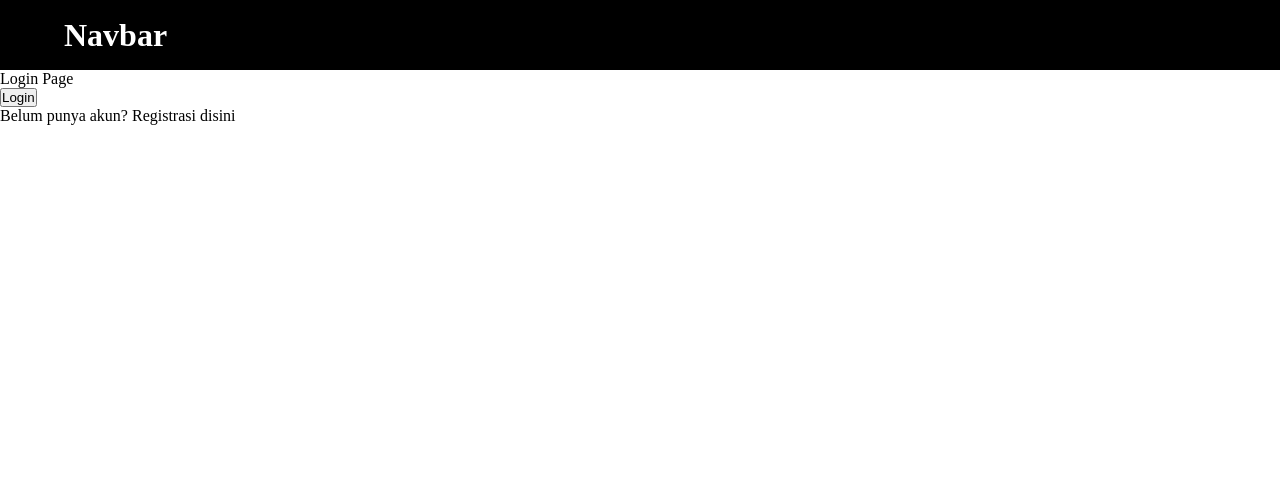
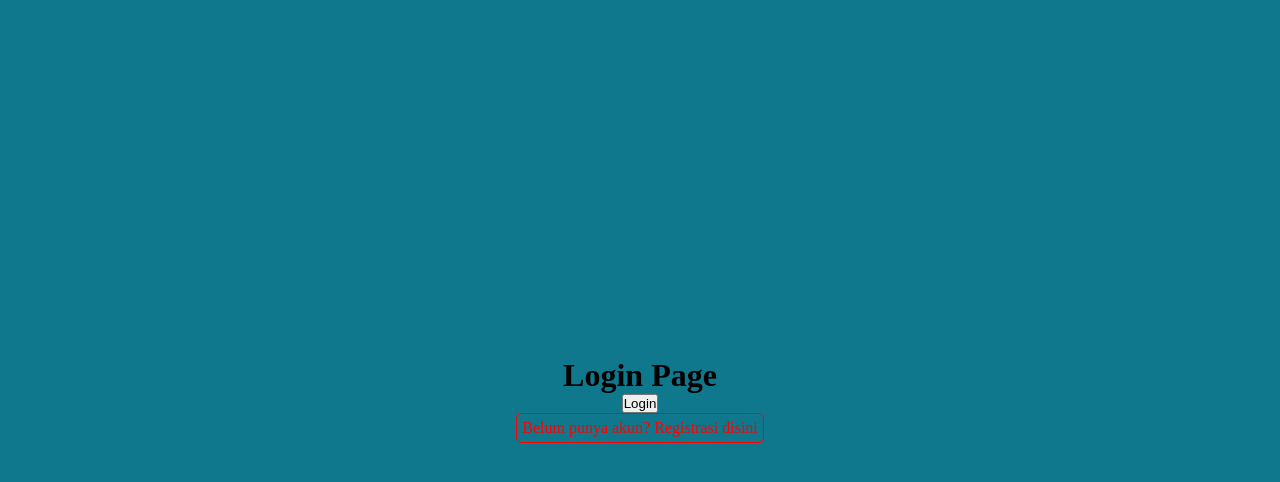
Before and after one commit to azizhadiid/Next_Learn, a Next.js app in the folder next-app/: page /auth/login in a window 1280 px wide. Shown: the top 482 px of the page. Built offline with nearby package versions, Linux system fonts and the light colour scheme.

Commit message:
Styling CSS and SCSS

```diff
--- a/next-app/package.json
+++ b/next-app/package.json
@@ -18,5 +18,8 @@
     "react": "19.1.0",
     "react-dom": "19.1.0",
     "typescript": "5.8.3"
+  },
+  "devDependencies": {
+    "sass": "^1.87.0"
   }
 }
--- a/next-app/src/components/layouts/AppShell/index.tsx
+++ b/next-app/src/components/layouts/AppShell/index.tsx
@@ -1,14 +1,19 @@
+import { useRouter } from "next/router";
 import Navbar from "../Navbar";
 
 type AppShellProps = {
     children: React.ReactNode;
 };
 
+const disableNavbar = ["/auth/login", "/auth/register"];
+
 const AppShell = (props: AppShellProps) => {
     const { children } = props;
+    const { pathname } = useRouter();
+
     return (
         <main>
-            <Navbar></Navbar>
+            {!disableNavbar.includes(pathname) && <Navbar />}
             {children}
         </main>
     );
--- /dev/null
+++ b/next-app/src/components/layouts/Navbar/Navbar.module.css
@@ -0,0 +1,9 @@
+.navbar {
+    display: flex;
+    width: 100%;
+    height: 70px;
+    background-color: #000;
+    color: #fff;
+    align-items: center;
+    padding: 0 5%;
+}
--- a/next-app/src/components/layouts/Navbar/index.tsx
+++ b/next-app/src/components/layouts/Navbar/index.tsx
@@ -1,7 +1,9 @@
+import styles from "./Navbar.module.css";
+
 const Navbar = () => {
     return (
-        <div className="navbar">
-            <h1>Navbar</h1>
+        <div className={styles.navbar}>
+            <h1 className="big">Navbar</h1>
         </div>
     );
 };
--- a/next-app/src/pages/auth/login.tsx
+++ b/next-app/src/pages/auth/login.tsx
@@ -1,18 +1,10 @@
-import Link from "next/link";
-import { useRouter } from "next/router";
+import LoginViews from "@/views/Auth/Login";
 
 const LoginPage = () => {
-    const { push } = useRouter();
-    const handleLogin = () => {
-        push('/product');
-    };
-
     return (
-        <div>
-            <div>Login Page</div>
-            <button onClick={() => handleLogin()}>Login</button>
-            <p>Belum punya akun? Registrasi <Link href={"/auth/register"}>disini</Link></p>
-        </div>
+        <>
+            <LoginViews />
+        </>
     );
 };
 
--- a/next-app/src/pages/index.tsx
+++ b/next-app/src/pages/index.tsx
@@ -1,5 +1,3 @@
-import Navbar from '@/components/layouts/Navbar'
-
 export default function Home() {
   return (
     <div>
--- /dev/null
+++ b/next-app/src/styles/colors.scss
@@ -0,0 +1,3 @@
+$schema: (
+  primary: #0f788d,
+);
--- a/next-app/src/styles/globals.css
+++ b/next-app/src/styles/globals.css
@@ -15,13 +15,7 @@
   text-decoration: none;
 }
 
-.navbar {
-  display: flex;
-  width: 100%;
-  height: 70px;
-  background-color: #000;
-  color: #fff;
-  align-items: center;
-  padding: 0 5%;
-
+.big {
+  font-size: 2rem;
+  font-weight: 600;
 }
--- /dev/null
+++ b/next-app/src/views/Auth/Login/Login.module.scss
@@ -0,0 +1,10 @@
+@import "@/styles/colors.scss";
+
+.login {
+    display: flex;
+    flex-direction: column;
+    justify-content: center;
+    align-items: center;
+    height: 100vh;
+    background-color:  map-get($map: $schema, $key: primary);
+}
--- /dev/null
+++ b/next-app/src/views/Auth/Login/index.tsx
@@ -0,0 +1,22 @@
+import Link from "next/link";
+import { useRouter } from "next/router";
+import stylesLogin from "./Login.module.scss";
+
+const LoginViews = () => {
+    const { push } = useRouter();
+    const handleLogin = () => {
+        push('/product');
+    };
+
+    console.log(stylesLogin);
+
+    return (
+        <div className={stylesLogin.login}>
+            <div className="big">Login Page</div>
+            <button onClick={() => handleLogin()}>Login</button>
+            <p style={{ color: "red", border: "1px solid red", borderRadius: "5px", padding: "5px" }}>Belum punya akun? Registrasi <Link href={"/auth/register"}>disini</Link></p>
+        </div>
+    );
+};
+
+export default LoginViews;
```
Also changed, not shown: next-app/src/views/Product/index.tsx (added), 1 other file (tests, documents, lock files or other folders).
